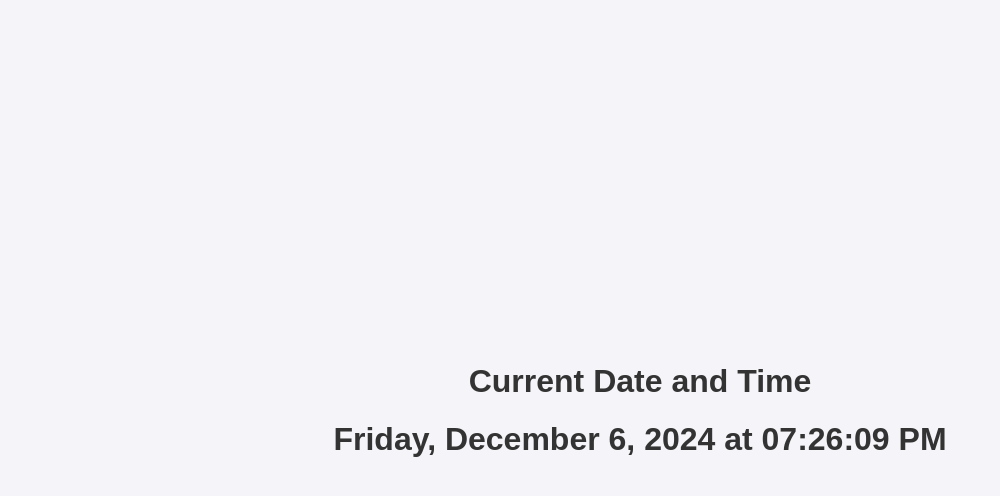
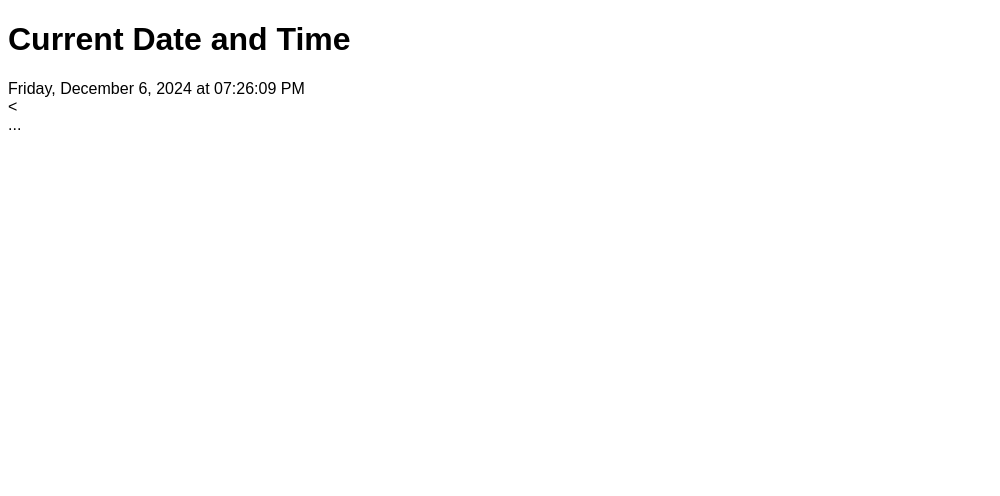
Before and after one commit to manuxet/sandbox, a plain HTML site: page index.html in a window 1280 px wide. Shown: the whole page, without its empty margins (0-1000 px from the left). Drawn offline with Linux system fonts and the light colour scheme.

Commit message:
Update index.html

```diff
--- a/index.html
+++ b/index.html
@@ -7,24 +7,23 @@
   <style>
     body {
       font-family: Arial, sans-serif;
-      display: flex;
-      flex-direction: column;
-      justify-content: center;
-      align-items: center;
-      height: 100vh;
-      margin: 0;
-      background-color: #f4f4f9;
-      color: #333;
-    }
-    #datetime {
-      font-size: 2rem;
-      font-weight: bold;
     }
   </style>
 </head>
 <body>
-  <h1>Current Date and Time</h1>
-  <div id="datetime"></div>
+
+  <header>
+    <h1>Current Date and Time</h1>
+    <div id="datetime"></div>
+  </header>
+
+  <main>
+    <
+  </main>
+
+  <footer>
+    ...
+  </footer>
 
   <script>
     function updateDateTime() {
```
